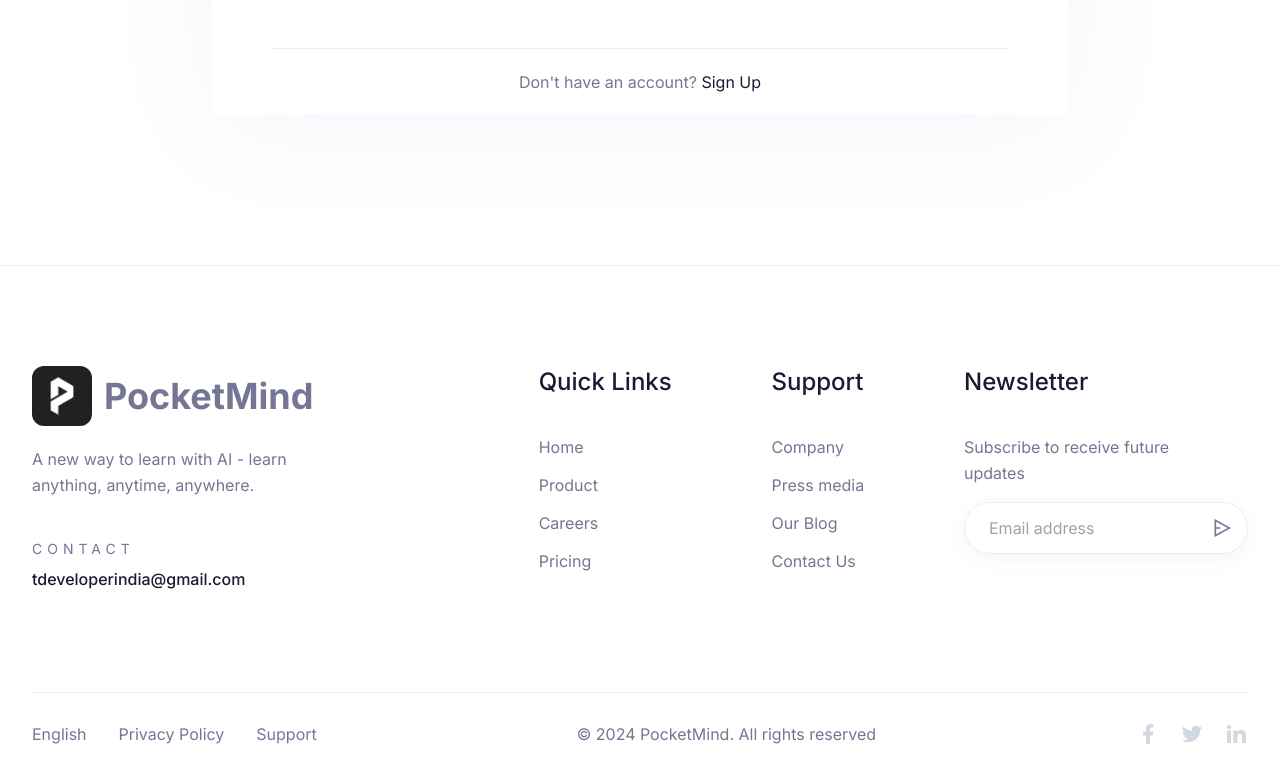
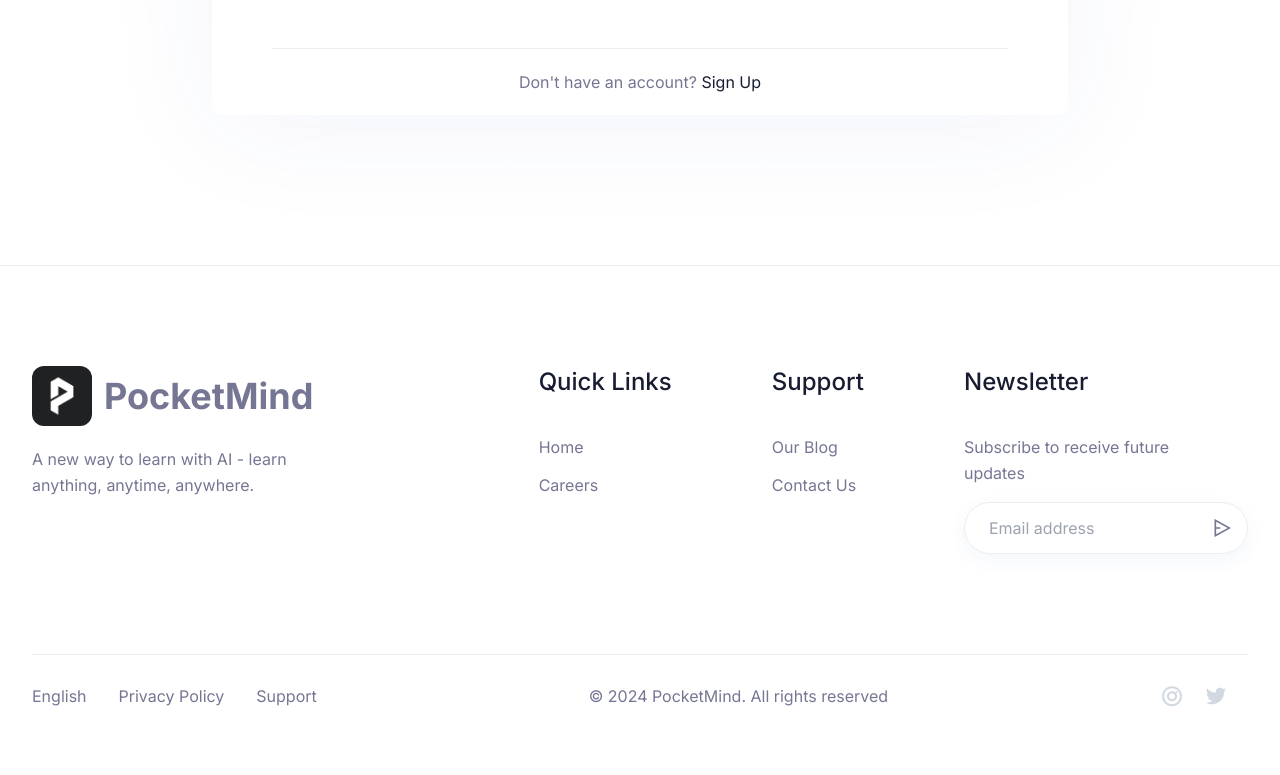
Before and after one commit to pktintali/pocketmind-web, a Next.js app: page /auth/signin in a window 1280 px wide. Shown: the part 733-1508 px from the top of the page. After the commit the page ends 1470 px from the top, so only its background shows below. Built offline with nearby package versions, Linux system fonts and the light colour scheme.

Commit message:
footer rebranding and social icon update

```diff
--- a/components/Contact/index.tsx
+++ b/components/Contact/index.tsx
@@ -184,22 +184,34 @@ const Contact = () => {
                 <h3 className="mb-4 text-metatitle3 font-medium text-black dark:text-white">
                   Our Loaction
                 </h3>
-                <p>290 Maryam Springs 260, Courbevoie, Paris, France</p>
+                <p>Sonbhadra, Uttar Pradesh India</p>
+                <p>
+                  <a
+                    href="https://www.google.com/maps/search/?api=1&query=Sonbhadra,+Uttar+Pradesh,+India"
+                    target="_blank"
+                    rel="noopener noreferrer"
+                    className="dark:text-primarydark text-primary"
+                  >
+                    Open in Google Maps
+                  </a>
+                </p>
               </div>
               <div className="5 mb-7">
                 <h3 className="mb-4 text-metatitle3 font-medium text-black dark:text-white">
                   Email Address
                 </h3>
                 <p>
-                  <a href="#">yourmail@domainname.com</a>
+                  <a href="mailto:tdeveloperindia@gmail.com">
+                    tdeveloperindia@gmail.com
+                  </a>
                 </p>
               </div>
               <div>
                 <h4 className="mb-4 text-metatitle3 font-medium text-black dark:text-white">
-                  Phone Number
+                  WhatsApp
                 </h4>
                 <p>
-                  <a href="#">+009 42334 6343 843</a>
+                  <a href="https://wa.me/917985270343">+917985270343</a>
                 </p>
               </div>
             </motion.div>
--- a/components/Footer/index.tsx
+++ b/components/Footer/index.tsx
@@ -47,7 +47,7 @@ const Footer = () => {
                   anywhere.
                 </p>
 
-                <p className="mb-1.5 text-sectiontitle uppercase tracking-[5px]">
+                {/* <p className="mb-1.5 text-sectiontitle uppercase tracking-[5px]">
                   contact
                 </p>
                 <a
@@ -55,7 +55,7 @@ const Footer = () => {
                   className="font-medium text-black dark:text-white"
                 >
                   tdeveloperindia@gmail.com
-                </a>
+                </a> */}
               </motion.div>
 
               <div className="flex w-full flex-col gap-8 md:flex-row md:justify-between md:gap-0 lg:w-2/3 xl:w-7/12">
@@ -90,14 +90,14 @@ const Footer = () => {
                         Home
                       </a>
                     </li>
-                    <li>
+                    {/* <li>
                       <a
                         href="#"
                         className="mb-3 inline-block hover:text-primary"
                       >
                         Product
                       </a>
-                    </li>
+                    </li> */}
                     <li>
                       <a
                         href="#"
@@ -106,14 +106,14 @@ const Footer = () => {
                         Careers
                       </a>
                     </li>
-                    <li>
+                    {/* <li>
                       <a
                         href="#"
                         className="mb-3 inline-block hover:text-primary"
                       >
                         Pricing
                       </a>
-                    </li>
+                    </li> */}
                   </ul>
                 </motion.div>
 
@@ -140,22 +140,22 @@ const Footer = () => {
                   </h4>
 
                   <ul>
-                    <li>
+                    {/* <li>
                       <a
                         href="#"
                         className="mb-3 inline-block hover:text-primary"
                       >
                         Company
                       </a>
-                    </li>
-                    <li>
+                    </li> */}
+                    {/* <li>
                       <a
                         href="#"
                         className="mb-3 inline-block hover:text-primary"
                       >
                         Press media
                       </a>
-                    </li>
+                    </li> */}
                     <li>
                       <a
                         href="#"
@@ -322,7 +322,11 @@ const Footer = () => {
             >
               <ul className="flex items-center gap-5">
                 <li>
-                  <a href="#" aria-label="social icon">
+                  <a
+                    href="http://instagram.com/pocketmind_app"
+                    target="_blank"
+                    aria-label="social icon"
+                  >
                     <svg
                       className="fill-[#D1D8E0] transition-all duration-300 hover:fill-primary"
                       width="24"
@@ -333,7 +337,7 @@ const Footer = () => {
                     >
                       <g clipPath="url(#clip0_48_1499)">
                         <path
-                          d="M14 13.5H16.5L17.5 9.5H14V7.5C14 6.47 14 5.5 16 5.5H17.5V2.14C17.174 2.097 15.943 2 14.643 2C11.928 2 10 3.657 10 6.7V9.5H7V13.5H10V22H14V13.5Z"
+                          d="M12 2.163C6.477 2.163 2 6.64 2 12.163C2 17.686 6.477 22.163 12 22.163C17.523 22.163 22 17.686 22 12.163C22 6.64 17.523 2.163 12 2.163ZM12 20.163C7.589 20.163 4 16.574 4 12.163C4 7.752 7.589 4.163 12 4.163C16.411 4.163 20 7.752 20 12.163C20 16.574 16.411 20.163 12 20.163ZM16.5 7.163C16.2239 7.163 15.95 7.276 15.7574 7.46863C15.5648 7.66126 15.4518 7.93518 15.4518 8.211C15.4518 8.48782 15.5648 8.76174 15.7574 8.95437C15.95 9.147 16.2239 9.26 16.5 9.26C16.7761 9.26 17.05 9.147 17.2426 8.95437C17.4352 8.76174 17.5482 8.48782 17.5482 8.211C17.5482 7.93518 17.4352 7.66126 17.2426 7.46863C17.05 7.276 16.7761 7.163 16.5 7.163ZM12 7.163C9.243 7.163 7 9.406 7 12.163C7 14.92 9.243 17.163 12 17.163C14.757 17.163 17 14.92 17 12.163C17 9.406 14.757 7.163 12 7.163ZM12 15.163C10.346 15.163 9 13.817 9 12.163C9 10.509 10.346 9.163 12 9.163C13.654 9.163 15 10.509 15 12.163C15 13.817 13.654 15.163 12 15.163Z"
                           fill=""
                         />
                       </g>
@@ -346,7 +350,11 @@ const Footer = () => {
                   </a>
                 </li>
                 <li>
-                  <a href="#" aria-label="social icon">
+                  <a
+                    href="http://x.com/pocketmind_app"
+                    target="_blank"
+                    aria-label="social icon"
+                  >
                     <svg
                       className="fill-[#D1D8E0] transition-all duration-300 hover:fill-primary"
                       width="24"
@@ -369,30 +377,7 @@ const Footer = () => {
                     </svg>
                   </a>
                 </li>
-                <li>
-                  <a href="#" aria-label="social icon">
-                    <svg
-                      className="fill-[#D1D8E0] transition-all duration-300 hover:fill-primary"
-                      width="24"
-                      height="24"
-                      viewBox="0 0 24 24"
-                      fill="none"
-                      xmlns="http://www.w3.org/2000/svg"
-                    >
-                      <g clipPath="url(#clip0_48_1505)">
-                        <path
-                          d="M6.94 5.00002C6.93974 5.53046 6.72877 6.03906 6.35351 6.41394C5.97825 6.78883 5.46944 6.99929 4.939 6.99902C4.40857 6.99876 3.89997 6.78779 3.52508 6.41253C3.1502 6.03727 2.93974 5.52846 2.94 4.99802C2.94027 4.46759 3.15124 3.95899 3.5265 3.5841C3.90176 3.20922 4.41057 2.99876 4.941 2.99902C5.47144 2.99929 5.98004 3.21026 6.35492 3.58552C6.72981 3.96078 6.94027 4.46959 6.94 5.00002ZM7 8.48002H3V21H7V8.48002ZM13.32 8.48002H9.34V21H13.28V14.43C13.28 10.77 18.05 10.43 18.05 14.43V21H22V13.07C22 6.90002 14.94 7.13002 13.28 10.16L13.32 8.48002Z"
-                          fill=""
-                        />
-                      </g>
-                      <defs>
-                        <clipPath id="clip0_48_1505">
-                          <rect width="24" height="24" fill="white" />
-                        </clipPath>
-                      </defs>
-                    </svg>
-                  </a>
-                </li>
+                <li></li>
               </ul>
             </motion.div>
           </div>
```
Also changed, not shown: components/Contact/pocketmind_logo.png (deleted).
